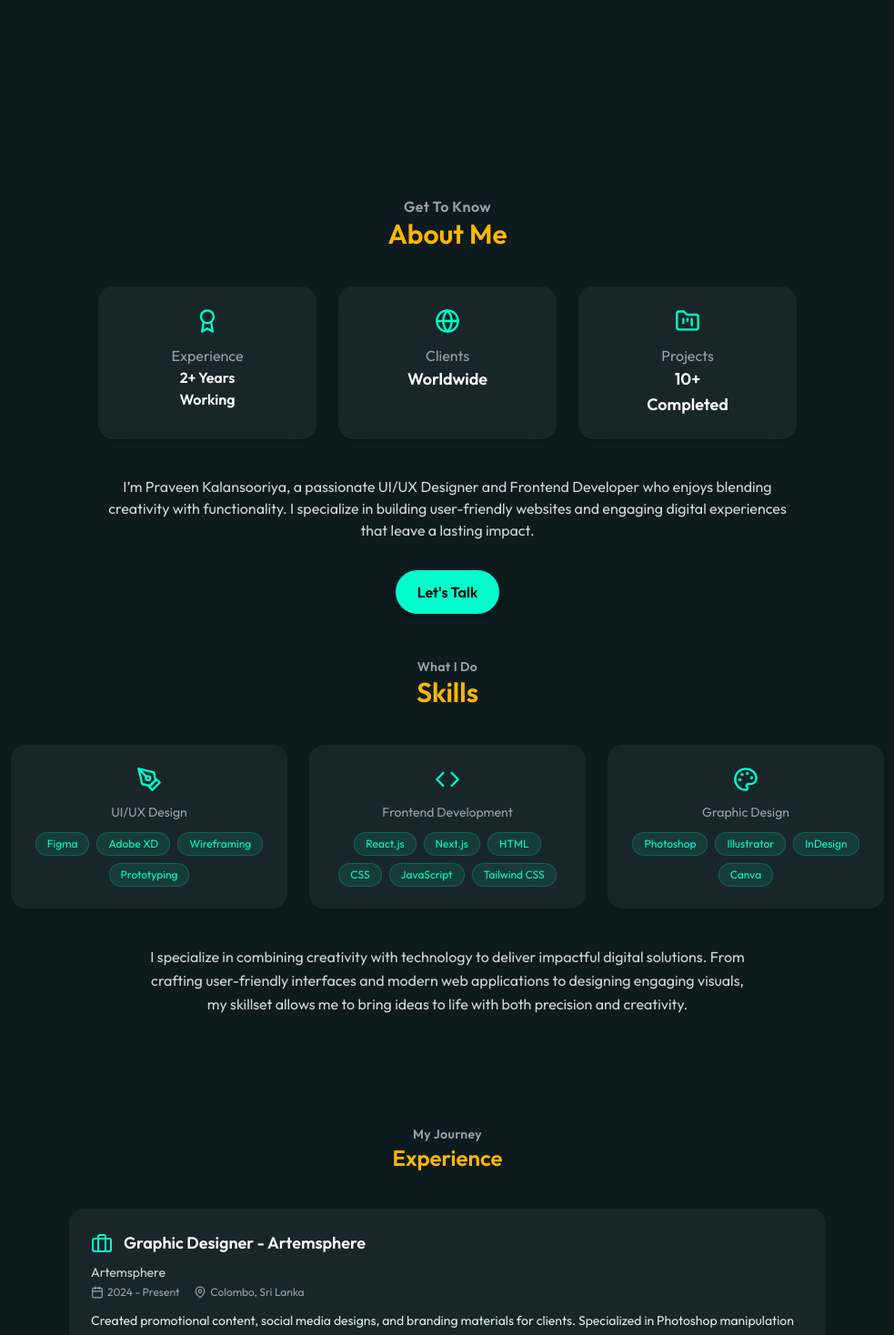
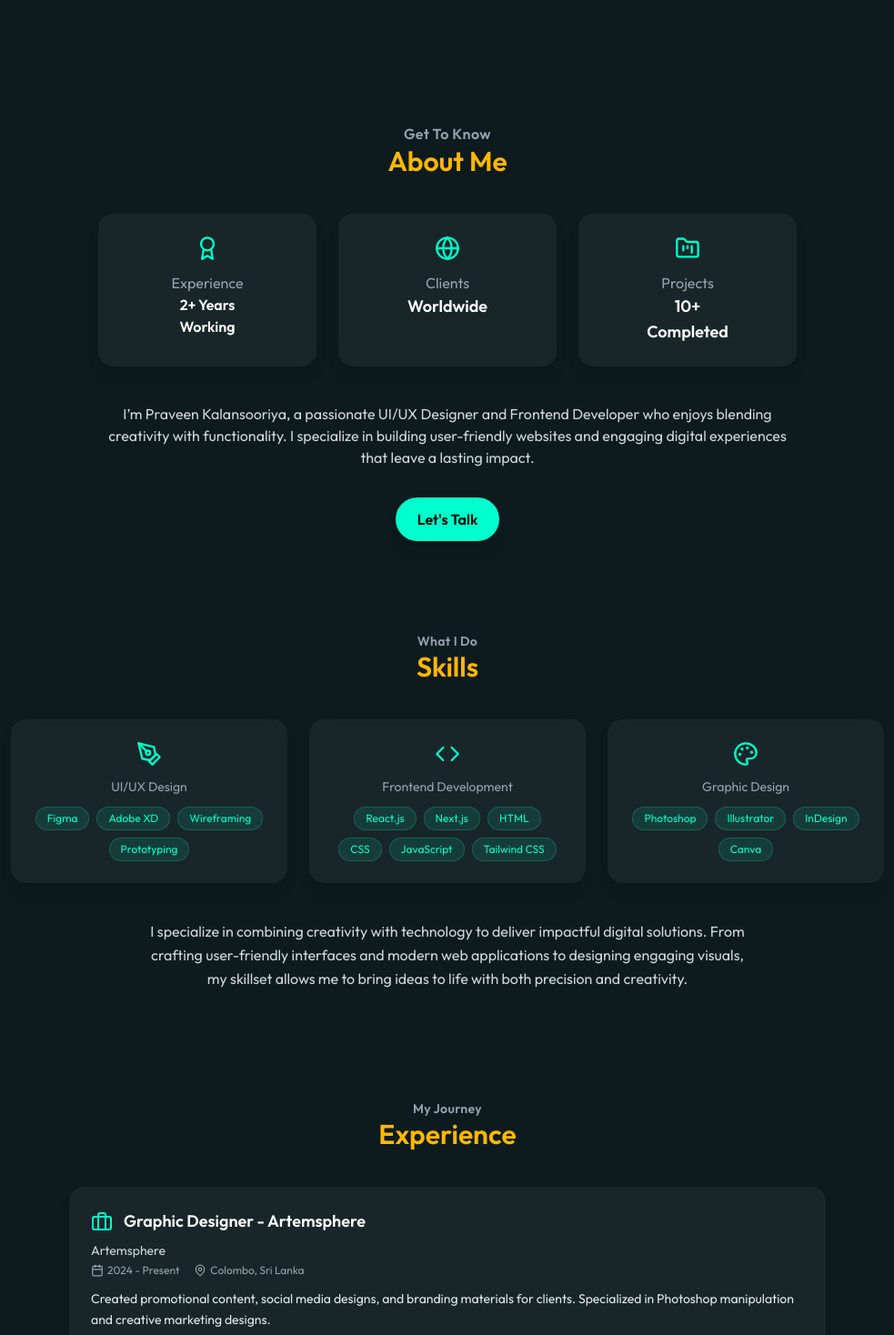
Before and after one commit to Praveenmkl/portfolio, a Next.js app: page / in a window 1280 px wide. Shown: the part 1220-2688 px from the top of the page at 91% size, without its empty margins (148-1131 px from the left). Built offline with nearby package versions, Linux system fonts and the light colour scheme; a web font is replaced by a local one.

Commit message:
fix mobile view reponsive

```diff
--- a/src/app/about/page.tsx
+++ b/src/app/about/page.tsx
@@ -5,7 +5,7 @@ const AboutMePage = () => {
   return (
     <div id='about'>
       {/* About Me Section */}
-      <section className="relative z-10 -mt-20 px-4 sm:px-8 mx-auto  max-w-[350px] sm:max-w-full">
+      <section className="relative z-10 -mt-80 sm:-mt-40 px-4 sm:px-8 mx-auto max-w-[260px] sm:max-w-full">
 
         {/* Section Title */}
         <div className="text-center mb-8 sm:mb-10">
--- a/src/app/experience/page.tsx
+++ b/src/app/experience/page.tsx
@@ -29,7 +29,7 @@ const Experience = () => {
         <p className="text-sm text-gray-400 tracking-wide font-semibold">
           My Journey
         </p>
-        <h2 className="text-3xl sm:text-2xl font-semibold">
+        <h2 className="text-2xl sm:text-3xl font-semibold">
           <span className="text-[#ffb703]">Experience</span>
         </h2>
       </div>
--- a/src/app/skills/page.tsx
+++ b/src/app/skills/page.tsx
@@ -4,7 +4,7 @@ import { Code, Palette, PenTool } from "lucide-react";
 const Skills = () => {
   return (
     <div id='skills'>
-      <section className="relative z-10 mt-12 px-4 sm:px-8 max-w-5xl mx-auto ">
+      <section className="relative z-10  px-4 sm:px-8 max-w-5xl mx-auto mt-25">
 
         {/* Section Title */}
         <div className="text-center mb-6 sm:mb-10">
```
